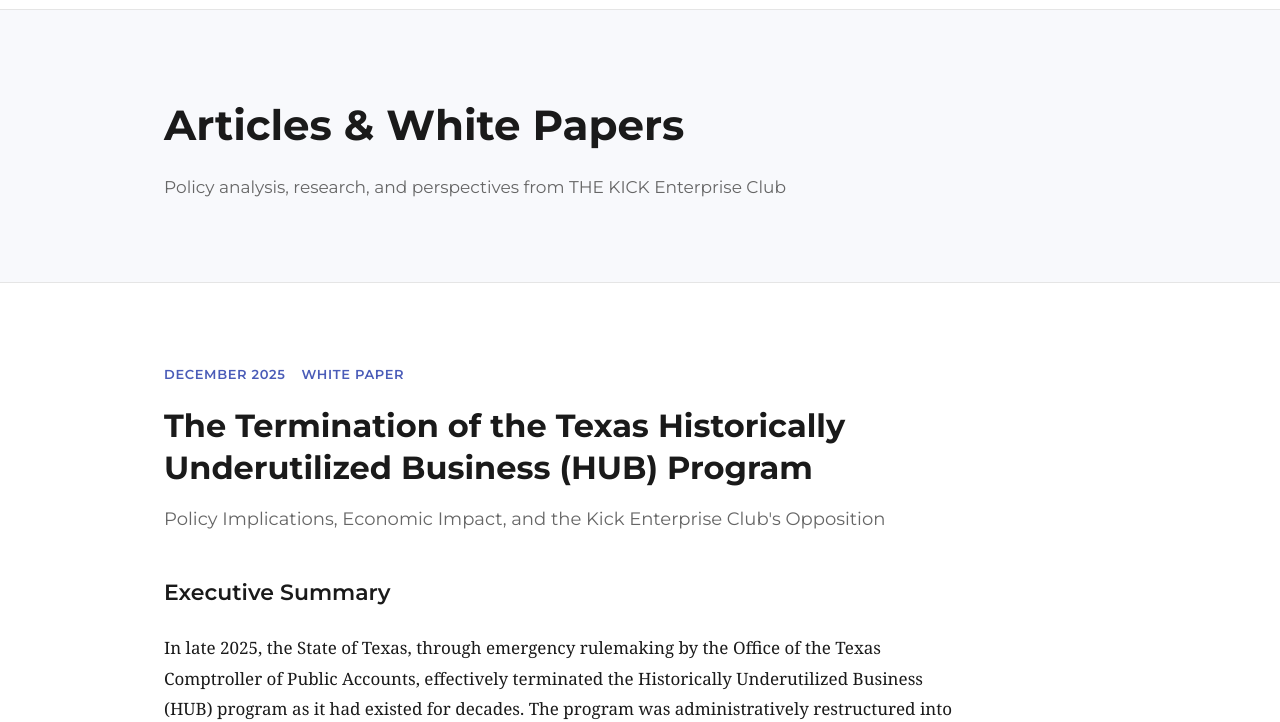
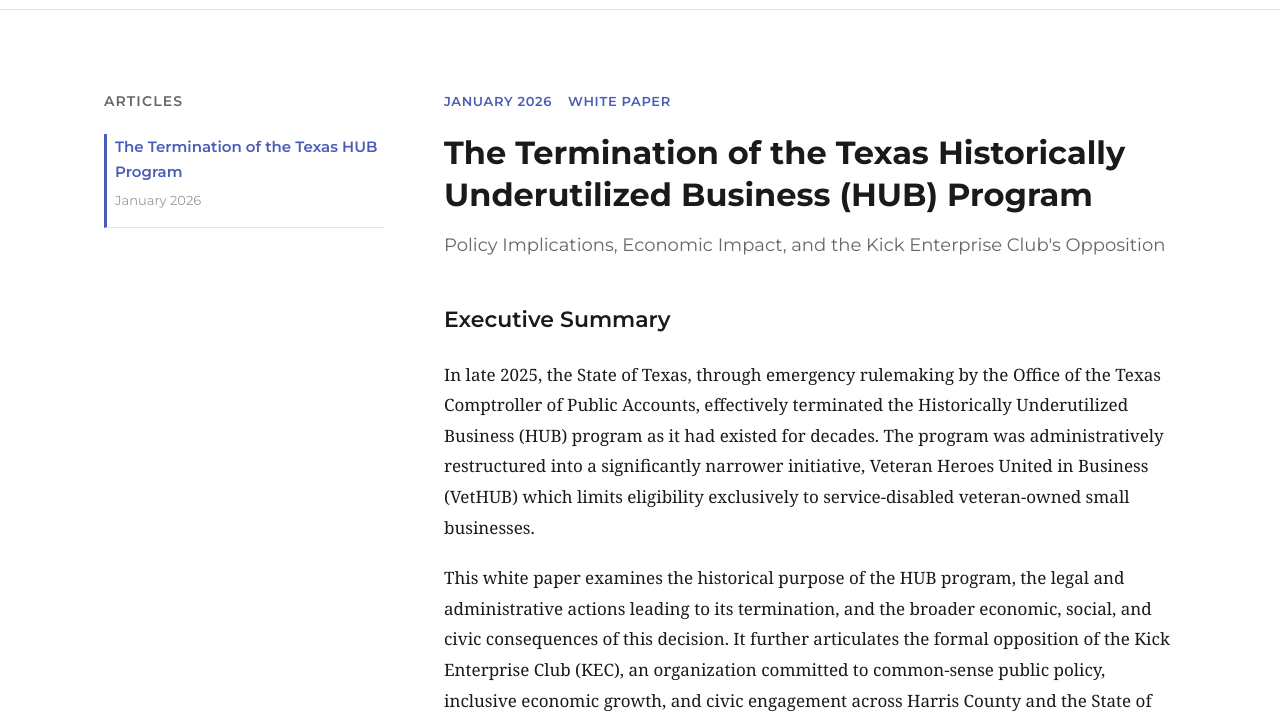
Before and after one commit to MustakimMasum/TheKick, an Astro site: page /articles in a window 1280 px wide. Shown: the part 71-793 px from the top of the page. Built offline with nearby package versions, Linux system fonts and the light colour scheme; Astro itself is replaced by a stand-in of ours.

```diff
--- a/src/pages/articles.astro
+++ b/src/pages/articles.astro
@@ -8,18 +8,27 @@
 	<Header />
 
 	<main>
-		<section class="page-header">
-			<div class="container">
-				<h1 class="page-title">Articles & White Papers</h1>
-				<p class="page-subtitle">Policy analysis, research, and perspectives from THE KICK Enterprise Club</p>
-			</div>
-		</section>
-
 		<section class="article-section">
 			<div class="container">
-				<article class="article">
+				<div class="articles-layout">
+					<aside class="articles-sidebar">
+						<nav class="articles-nav">
+							<h3 class="sidebar-title">Articles</h3>
+							<ul class="articles-list">
+								<li>
+									<a href="#termination-of-texas-hub-program" class="article-link active">
+										<span class="article-link-title">The Termination of the Texas HUB Program</span>
+										<span class="article-link-meta">January 2026</span>
+									</a>
+								</li>
+							</ul>
+						</nav>
+					</aside>
+
+					<div class="articles-content">
+						<article class="article" id="termination-of-texas-hub-program">
 					<div class="article-meta">
-						<span class="article-date">December 2025</span>
+						<span class="article-date">January 2026</span>
 						<span class="article-category">White Paper</span>
 					</div>
 					<h2 class="article-title">
@@ -196,9 +205,10 @@
 						<p class="article-footer-text">
 							Prepared for policy leaders, business stakeholders, and civic organizations concerned with the future of economic opportunity and inclusive growth in the State of Texas.
 						</p>
-						<a href="/" class="btn btn-outline">Back to Home</a>
 					</div>
 				</article>
+					</div>
+				</div>
 			</div>
 		</section>
 	</main>
@@ -207,47 +217,96 @@
 </Layout>
 
 <style>
-	.page-header {
+	.article-section {
 		padding: 60px 0;
-		border-bottom: 1px solid #e5e5e5;
-		background: #f8f9fc;
 	}
 
-	.page-header .container {
-		max-width: 1080px;
+	.article-section .container {
+		max-width: 1200px;
 		margin: 0 auto;
 		padding-left: 24px;
 		padding-right: 24px;
 	}
 
-	.page-title {
-		font-family: 'Montserrat', sans-serif;
-		font-size: clamp(28px, 5vw, 42px);
-		font-weight: 700;
-		color: #1a1a1a;
-		margin: 0 0 12px 0;
+	.articles-layout {
+		display: flex;
+		flex-direction: column;
+		gap: 40px;
 	}
 
-	.page-subtitle {
-		font-size: 17px;
-		color: #666;
-		margin: 0;
+	.articles-sidebar {
+		flex-shrink: 0;
 	}
 
-	.article-section {
-		padding: 60px 0;
+	.sidebar-title {
+		font-family: 'Montserrat', sans-serif;
+		font-size: 14px;
+		font-weight: 600;
+		letter-spacing: 0.08em;
+		text-transform: uppercase;
+		color: #666;
+		margin: 0 0 20px 0;
 	}
 
-	.article-section .container {
-		max-width: 1080px;
-		margin: 0 auto;
-		padding-left: 24px;
-		padding-right: 24px;
+	.articles-list {
+		list-style: none;
+		margin: 0;
+		padding: 0;
+	}
+
+	.article-link {
+		display: flex;
+		flex-direction: column;
+		padding: 16px 0;
+		text-decoration: none;
+		border-bottom: 1px solid #e5e5e5;
+		transition: all 0.2s ease;
+	}
+
+	.article-link:first-child {
+		padding-top: 0;
+	}
+
+	.article-link:hover {
+		padding-left: 8px;
+	}
+
+	.article-link.active {
+		padding-left: 8px;
+		border-left: 3px solid #4a5cb8;
+	}
+
+	.article-link-title {
+		font-family: 'Montserrat', sans-serif;
+		font-size: 15px;
+		font-weight: 500;
+		color: #1a1a1a;
+		margin-bottom: 4px;
+	}
+
+	.article-link.active .article-link-title {
+		color: #4a5cb8;
+		font-weight: 600;
+	}
+
+	.article-link:hover .article-link-title {
+		color: #4a5cb8;
+	}
+
+	.article-link-meta {
+		font-size: 13px;
+		color: #999;
+	}
+
+	.articles-content {
+		flex: 1;
+		min-width: 0;
 	}
 
 	.article {
-		max-width: 800px;
+		max-width: 100%;
 		margin: 0;
+		scroll-margin-top: 100px;
 	}
 
 	.article-meta {
@@ -310,7 +369,7 @@
 		font-family: 'Montserrat', sans-serif;
 		font-size: 17px;
 		font-weight: 600;
-		color: #4a5cb8;
+		color: #1a1a1a;
 		margin: 24px 0 12px 0;
 	}
 
@@ -375,15 +434,6 @@
 	}
 
 	@media (min-width: 768px) {
-		.page-header {
-			padding: 80px 0;
-		}
-
-		.page-header .container {
-			padding-left: 48px;
-			padding-right: 48px;
-		}
-
 		.article-section .container {
 			padding-left: 48px;
 			padding-right: 48px;
@@ -392,17 +442,74 @@
 		.article-section {
 			padding: 80px 0;
 		}
+
+		.articles-layout {
+			flex-direction: row;
+			gap: 60px;
+		}
+
+		.articles-sidebar {
+			width: 280px;
+			position: sticky;
+			top: 100px;
+			align-self: flex-start;
+		}
+
+		.articles-content {
+			flex: 1;
+			min-width: 0;
+		}
+
+		.article {
+			max-width: 100%;
+		}
 	}
 
 	@media (min-width: 1024px) {
-		.page-header .container {
-			padding-left: 64px;
-			padding-right: 64px;
-		}
-
 		.article-section .container {
 			padding-left: 64px;
 			padding-right: 64px;
 		}
 	}
 </style>
+
+<script>
+	function initArticleNav() {
+		const articleLinks = document.querySelectorAll('.article-link');
+
+		articleLinks.forEach(link => {
+			link.addEventListener('click', (e) => {
+				// Remove active class from all links
+				articleLinks.forEach(l => l.classList.remove('active'));
+				// Add active class to clicked link
+				link.classList.add('active');
+			});
+		});
+
+		// Update active state on scroll
+		const articles = document.querySelectorAll('.article');
+		const observerOptions = {
+			root: null,
+			rootMargin: '-20% 0px -60% 0px',
+			threshold: 0
+		};
+
+		const observer = new IntersectionObserver((entries) => {
+			entries.forEach(entry => {
+				if (entry.isIntersecting) {
+					const id = entry.target.id;
+					articleLinks.forEach(link => {
+						link.classList.remove('active');
+						if (link.getAttribute('href') === `#${id}`) {
+							link.classList.add('active');
+						}
+					});
+				}
+			});
+		}, observerOptions);
+
+		articles.forEach(article => observer.observe(article));
+	}
+
+	initArticleNav();
+</script>
```
